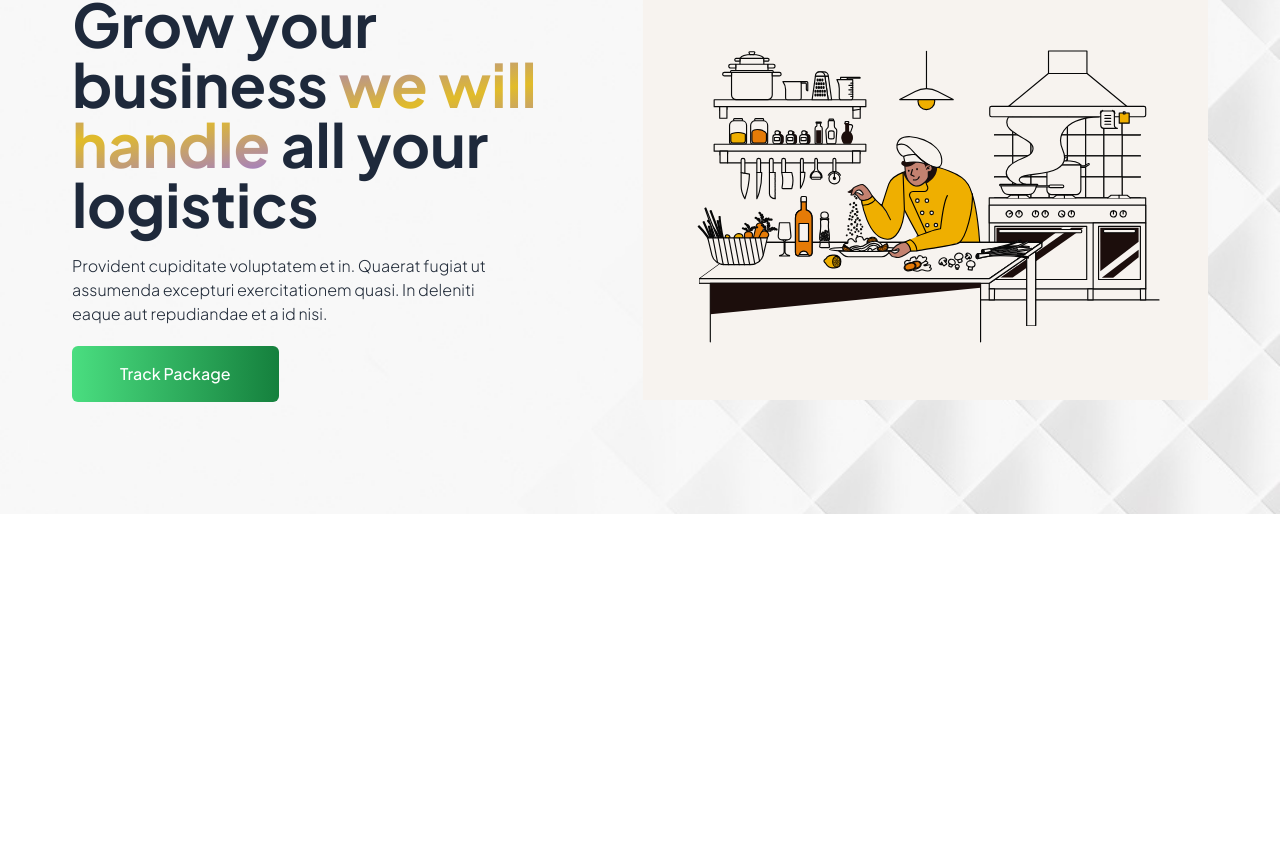
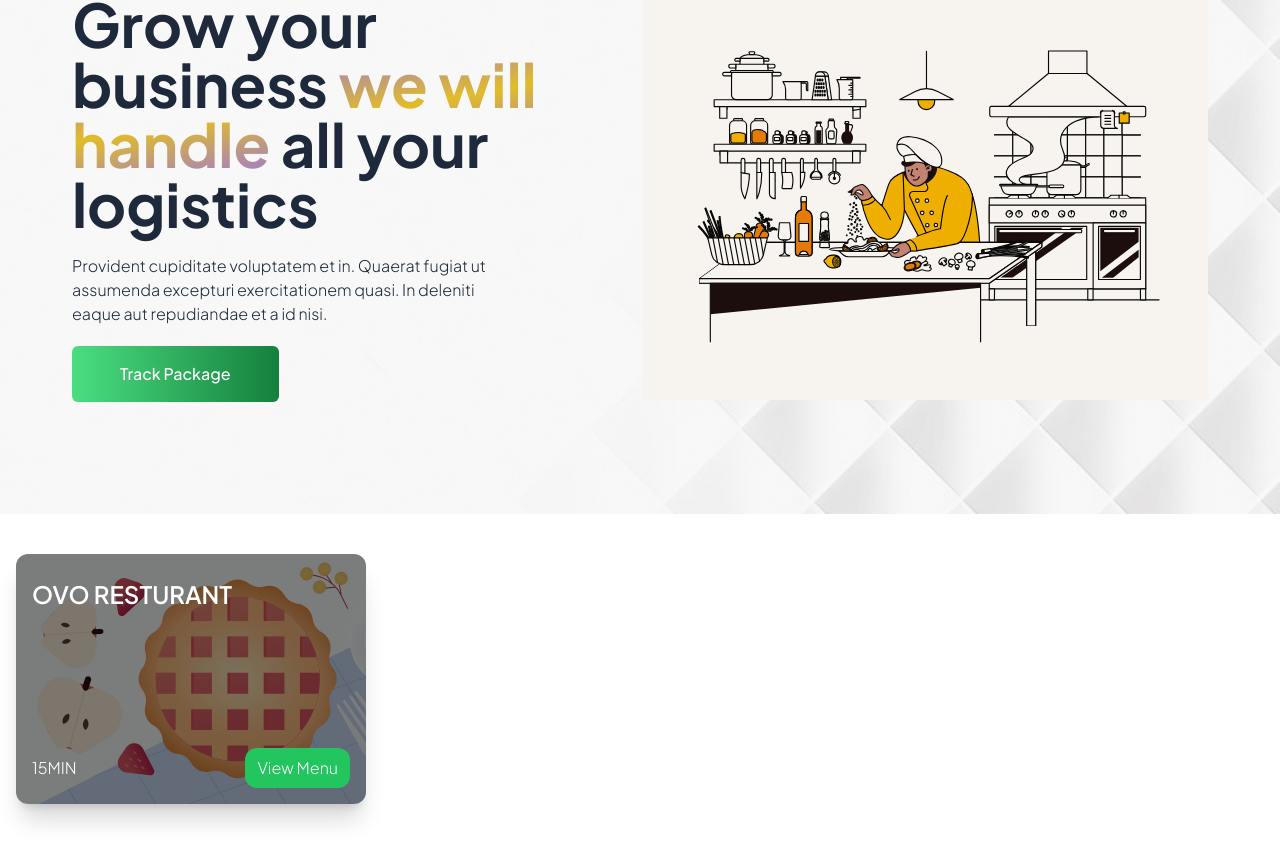
Before and after one commit to Sochuks/react-resturant-app, a React (Vite) app: page / in a window 1280 px wide. Shown: the part 182-1026 px from the top of the page. Before the commit the page ends 800 px from the top, so only its background shows below. Built offline with nearby package versions, Linux system fonts and the light colour scheme.

Commit message:
Created HeadlineCards for top rated resturants

```diff
--- a/src/App.jsx
+++ b/src/App.jsx
@@ -1,6 +1,7 @@
 import { useState } from 'react'
 import Navbar from './Components/Navbar'
 import Hero from './Components/Hero'
+import HeadlineCards from './Components/HeadlineCards'
 
 function App() {
   const [count, setCount] = useState(0)
@@ -10,6 +11,7 @@ function App() {
       <div>
         <Navbar />
         <Hero />
+        <HeadlineCards />
       </div>
     </>
   )
--- /dev/null
+++ b/src/Components/HeadlineCards.jsx
@@ -0,0 +1,27 @@
+import React from 'react'
+
+const HeadlineCards = () => {
+  return (
+    <section className='mx-w-5xl mx-auto py-10 px-4'>
+        {/* Container */}
+        <div className=''>
+            {/* Card One */}
+            <div className='relative rounded-xl w-[350px] h-[250px] bg-BreakFast bg-cover bg-no-repeat shadow-xl shadow-slate-950/15'>
+                {/* overlay */}
+                <div className='absolute inset-0 w-full h-full px-4 py-6 text-white bg-black/50 rounded-xl'>
+                    <p className='text-2xl font-semibold uppercase'>OVO resturant</p>
+                    <div className='flex items-center justify-between w-full absolute bottom-4 left-0 px-4'>
+                        <p>15MIN </p>
+                        <button>View Menu</button>
+                    </div>
+
+                </div>
+
+            </div>
+        </div>
+
+    </section>
+  )
+}
+
+export default HeadlineCards
--- a/tailwind.config.js
+++ b/tailwind.config.js
@@ -25,6 +25,7 @@ export default {
       // Background Images
       backgroundImage:{
         "hero-one": "url(./assets/img/hero-one.jpg)",
+        "BreakFast": "url(./assets/img/BreakFast.svg)",
       }
     },
   },
```
Also changed, not shown: src/assets/img/BreakFast.svg (added).
